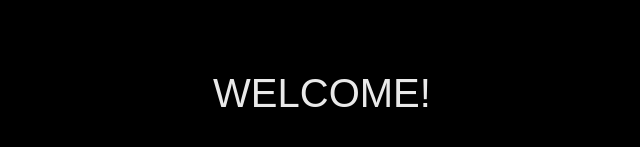
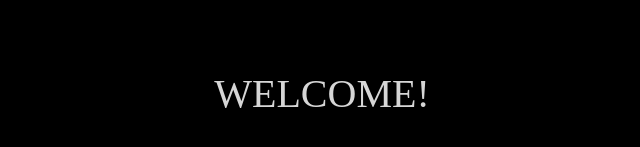
Before and after one commit to AlbertEinstein-DS/alberteinstein-ds.github.io, a plain HTML site: page user/index.html in a window 1280 px wide. Shown: the part 307-454 px from the top of the page, without its empty margins (318-958 px from the left). Drawn offline with Linux system fonts and the light colour scheme.

Commit message:
Update index.html

```diff
--- a/user/index.html
+++ b/user/index.html
@@ -8,13 +8,13 @@
 
                 <title>Ready for the journey!</title>
                 <style type="text/css">
-                html,body,div,span,applet,object,iframe,h1,h2,h3,h4,h5,h6,p,blockquote,pre,a,abbr,acronym,address,big,cite,code,del,dfn,em,img,ins,kbd,q,s,samp,small,strike,strong,sub,sup,tt,var,b,u,i,center,dl,dt,dd,ol,ul,li,fieldset,form,label,legend,table,caption,tbody,tfoot,thead,tr,th,td,article,aside,canvas,details,embed,figure,figcaption,footer,header,hgroup,menu,nav,output,ruby,section,summary,time,mark,audio,video{margin:0;padding:0;border:0;font-size:100%;font:inherit;vertical-align:baseline}body{background:#000000}#loader-container{width:250px;height:250px;color:white;margin:0 auto;position:absolute;top:50%;left:50%;margin-right:-50%;transform:translate(-50%,-50%);border:5px solid #f7f6f6;border-radius:50%;-webkit-animation:borderScale 1.5s infinite ease-in-out;animation:borderScale 1s infinite ease-in-out}#loadingText{font-family:'Raleway',sans-serif;font-size:2.5em;position:absolute;top:50%;left:50%;margin-right:-50%;transform:translate(-50%,-50%);color:rgb(233, 233, 233)}@-webkit-keyframes borderScale{0%{border:7px solid rgb(34, 34, 34)}50%{border:35px solid #7a7a7a}100%{border:7px solid rgb(37, 37, 37)}}@keyframes borderScale{0%{border:7px solid rgb(0, 0, 0)}50%{border:30px solid #dbdbdb}100%{border:7px solid rgb(51, 51, 51)}}
+                html,body,div,span,applet,object,iframe,h1,h2,h3,h4,h5,h6,p,blockquote,pre,a,abbr,acronym,address,big,cite,code,del,dfn,em,img,ins,kbd,q,s,samp,small,strike,strong,sub,sup,tt,var,b,u,i,center,dl,dt,dd,ol,ul,li,fieldset,form,label,legend,table,caption,tbody,tfoot,thead,tr,th,td,article,aside,canvas,details,embed,figure,figcaption,footer,header,hgroup,menu,nav,output,ruby,section,summary,time,mark,audio,video{margin:0;padding:0;border:0;font-size:100%;font:inherit;vertical-align:baseline}body{background:#000000}#loader-container{width:250px;height:250px;color:white;margin:0 auto;position:absolute;top:50%;left:50%;margin-right:-50%;transform:translate(-50%,-50%);border:5px solid #f7f6f6;border-radius:50%;-webkit-animation:borderScale 1.5s infinite ease-in-out;animation:borderScale 1s infinite ease-in-out}#loadingText{font-family:'Times New Roman', 'bold';font-size:2.5em;position:absolute;top:50%;left:50%;margin-right:-50%;transform:translate(-50%,-50%);color:rgb(214, 214, 214)}@-webkit-keyframes borderScale{0%{border:12px solid rgb(34, 34, 34)}50%{border:26px solid #7a7a7a}100%{border:12px solid rgb(37, 37, 37)}}@keyframes borderScale{0%{border:12px solid rgb(0, 0, 0)}50%{border:26px solid #b6b6b6}100%{border:12px solid rgb(51, 51, 51)}}
                 </style>
 
         </head>
 
-        <body data-new-gr-c-s-check-loaded="14.1018.0" data-gr-ext-installed="">
-                <div id="loader-container"><center><p id="loadingText">WELCOME!</p></center></div>
+        <body data-new-gr-c-s-check-loaded="20.9018.0" data-gr-ext-installed="">
+                <div id="loader-container"><center><p id="loadingText"><b>WELCOME!</p></center></div>
         </body>
 
 </html>
```
